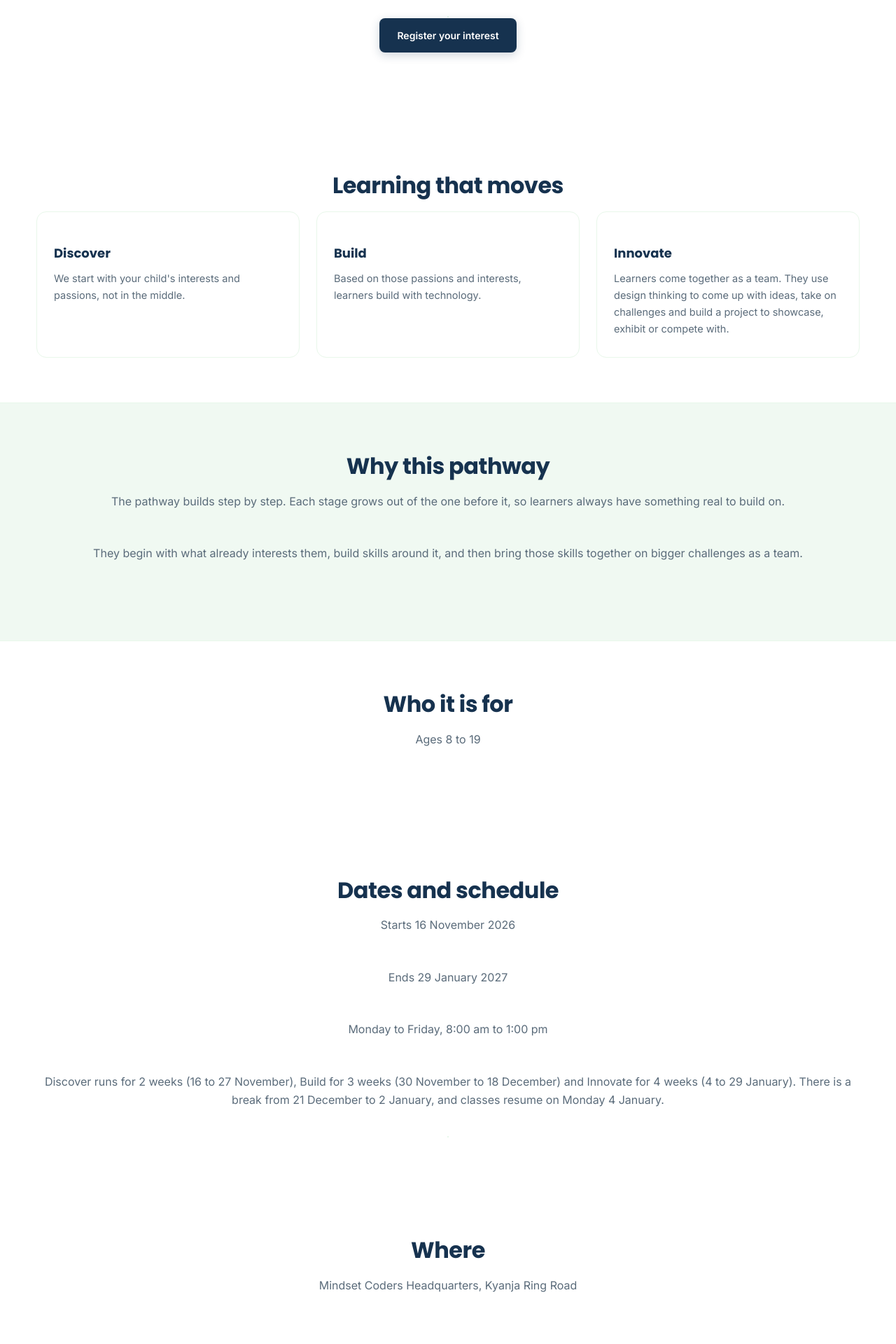
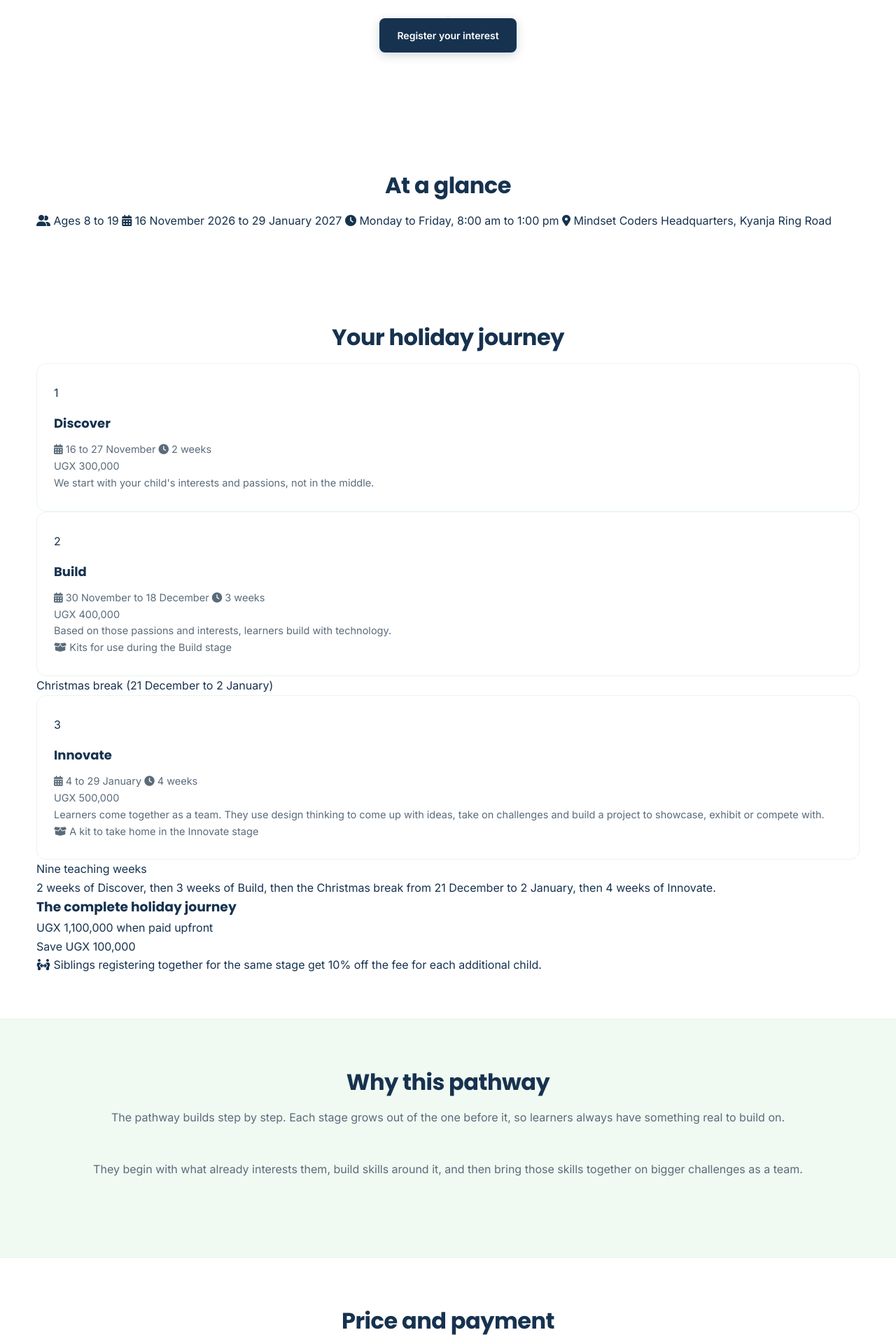
Before and after one commit to MarthaMuronji/Mindset-Coders, a Django app: page /steam-experience/ in a window 1280 px wide. Shown: the part 376-2296 px from the top of the page at 70% size. Run offline with Django 5.2, Linux system fonts and the light colour scheme.

Commit message:
WIP: STEAM Experience journey redesign (unfinished)

```diff
--- a/core/views.py
+++ b/core/views.py
@@ -135,6 +135,47 @@ STEAM_EXPERIENCE = {
         'A showcase at the end of each level',
         'A certificate for each level completed',
     ],
+    # The three stages of the holiday journey, in order. The page draws one
+    # card per stage and one week block per week, so weeks must stay a number.
+    'stages': [
+        {
+            'name': 'Discover',
+            'weeks': 2,
+            'dates': '16 to 27 November',
+            'fee': 'UGX 300,000',
+            'blurb': "We start with your child's interests and passions, not in the middle.",
+            'note': None,
+        },
+        {
+            'name': 'Build',
+            'weeks': 3,
+            'dates': '30 November to 18 December',
+            'fee': 'UGX 400,000',
+            'blurb': 'Based on those passions and interests, learners build with technology.',
+            'note': 'Kits for use during the Build stage',
+        },
+        {
+            'name': 'Innovate',
+            'weeks': 4,
+            'dates': '4 to 29 January',
+            'fee': 'UGX 500,000',
+            'blurb': 'Learners come together as a team. They use design thinking to come up with ideas, take on challenges and build a project to showcase, exhibit or compete with.',
+            'note': 'A kit to take home in the Innovate stage',
+        },
+    ],
+    # The pause between two stages. The page places the marker right after
+    # the stage whose name matches "after", and leaves a gap in the week bar.
+    'break': {
+        'label': 'Christmas break',
+        'dates': '21 December to 2 January',
+        'after': 'Build',
+    },
+    # The price for taking the whole pathway in one payment.
+    'full_journey': {
+        'fee': 'UGX 1,100,000',
+        'note': 'when paid upfront',
+        'saving': 'Save UGX 100,000',
+    },
 }
 
 def steam_experience(request):
--- a/templates/steam_experience.html
+++ b/templates/steam_experience.html
@@ -22,6 +22,81 @@ While the program is not public yet, tell crawlers to skip this page. The view a
     <p class="section-cta-wrap"><a href="{{ registration_url }}" class="btn btn-primary" data-umami-event="steam-register-interest" data-umami-event-from="steam-experience">Register your interest</a></p>
 </section>
 
+{% if content.age_range or content.start_date or content.end_date or content.schedule or content.venues %}
+<section class="home-section steam-glance reveal" aria-label="At a glance">
+    <h2 class="steam-glance-title">At a glance</h2>
+    <div class="steam-glance-list">
+        {% if content.age_range %}
+        <span class="steam-chip"><i class="fa-solid fa-user-group" aria-hidden="true"></i> {{ content.age_range }}</span>
+        {% endif %}
+        {% if content.start_date or content.end_date %}
+        <span class="steam-chip"><i class="fa-solid fa-calendar-days" aria-hidden="true"></i> {% if content.start_date and content.end_date %}{{ content.start_date }} to {{ content.end_date }}{% else %}{{ content.start_date }}{{ content.end_date }}{% endif %}</span>
+        {% endif %}
+        {% if content.schedule %}
+        <span class="steam-chip"><i class="fa-solid fa-clock" aria-hidden="true"></i> {{ content.schedule }}</span>
+        {% endif %}
+        {% if content.venues %}
+        <span class="steam-chip"><i class="fa-solid fa-location-dot" aria-hidden="true"></i> {{ content.venues.0 }}</span>
+        {% endif %}
+    </div>
+</section>
+{% endif %}
+
+{% if content.stages %}
+<section class="home-section steam-journey reveal">
+    <h2>Your holiday journey</h2>
+    <div class="steam-stage-grid">
+        {% for stage in content.stages %}
+        <article class="build-card steam-stage-card steam-stage-card--{{ forloop.counter }} reveal reveal-delay-{{ forloop.counter }}">
+            <span class="steam-stage-number" aria-hidden="true">{{ forloop.counter }}</span>
+            <h3>{{ stage.name }}</h3>
+            <p class="steam-stage-meta">
+                {% if stage.dates %}<span><i class="fa-solid fa-calendar-days" aria-hidden="true"></i> {{ stage.dates }}</span>{% endif %}
+                {% if stage.weeks %}<span><i class="fa-solid fa-clock" aria-hidden="true"></i> {{ stage.weeks }} weeks</span>{% endif %}
+            </p>
+            {% if stage.fee %}<p class="steam-stage-fee">{{ stage.fee }}</p>{% endif %}
+            {% if stage.blurb %}<p>{{ stage.blurb }}</p>{% endif %}
+            {% if stage.note %}<p class="steam-stage-note"><i class="fa-solid fa-box-open" aria-hidden="true"></i> {{ stage.note }}</p>{% endif %}
+        </article>
+        {% if content.break and content.break.after == stage.name %}
+        <div class="steam-break">
+            <span class="steam-break-label">{{ content.break.label }}{% if content.break.dates %} ({{ content.break.dates }}){% endif %}</span>
+        </div>
+        {% endif %}
+        {% endfor %}
+    </div>
+
+    {% comment %}Photo slot: when a photo for this page is ready, remove the
+    comment marks around this block and point the src at the new image.
+    It must be a picture that is not used on any other page.
+    <div class="img-slot img-slot--wide">
+        <img src="{% static 'images/steam-experience.jpg' %}" alt="Learners building a project together during the STEAM Experience" width="1200" height="600" loading="lazy" onerror="this.remove()">
+    </div>
+    {% endcomment %}
+
+    <div class="steam-weeks">
+        <p class="steam-weeks-title">Nine teaching weeks</p>
+        <div class="steam-weeks-bar" aria-hidden="true">
+            {% for stage in content.stages %}
+            {% for w in ""|ljust:stage.weeks %}<span class="steam-week steam-week--{{ stage.name|lower }}"></span>{% endfor %}
+            {% if content.break and content.break.after == stage.name %}<span class="steam-week-gap"></span>{% endif %}
+            {% endfor %}
+        </div>
+        <p class="steam-sr-only">{% for stage in content.stages %}{{ stage.weeks }} weeks of {{ stage.name }}{% if content.break and content.break.after == stage.name %}, then the {{ content.break.label }}{% if content.break.dates %} from {{ content.break.dates }}{% endif %}{% endif %}{% if not forloop.last %}, then {% endif %}{% endfor %}.</p>
+    </div>
+
+    {% if content.full_journey and content.full_journey.fee %}
+    <div class="steam-full-journey reveal">
+        <div class="steam-full-journey-main">
+            <h3>The complete holiday journey</h3>
+            <p class="steam-full-journey-price">{{ content.full_journey.fee }}{% if content.full_journey.note %} <span class="steam-full-journey-note">{{ content.full_journey.note }}</span>{% endif %}</p>
+        </div>
+        {% if content.full_journey.saving %}<span class="steam-saving-badge">{{ content.full_journey.saving }}</span>{% endif %}
+        {% if content.discount_note %}<p class="steam-discount-note"><i class="fa-solid fa-people-arrows" aria-hidden="true"></i> {{ content.discount_note }}</p>{% endif %}
+    </div>
+    {% endif %}
+</section>
+{% else %}
 <section class="home-section reveal">
     <h2>Learning that moves</h2>
     <div class="build-cards-grid">
@@ -47,38 +122,53 @@ While the program is not public yet, tell crawlers to skip this page. The view a
     {% endcomment %}
 </section>
 
+{% comment %}The strip above already shows the full date span and the
+schedule, so this section only carries the duration sentence, and only
+when there is one.{% endcomment %}
+{% if content.duration %}
+<section class="home-section reveal">
+    <h2>Dates and schedule</h2>
+    <p class="section-subtitle">{{ content.duration }}</p>
+</section>
+{% endif %}
+{% endif %}
+
 <section class="home-section section-tint reveal">
     <h2>Why this pathway</h2>
     <p class="section-subtitle">The pathway builds step by step. Each stage grows out of the one before it, so learners always have something real to build on.</p>
     <p class="section-subtitle">They begin with what already interests them, build skills around it, and then bring those skills together on bigger challenges as a team.</p>
 </section>
 
-{% if content.age_range %}
-<section class="home-section reveal">
-    <h2>Who it is for</h2>
-    <p class="section-subtitle">{{ content.age_range }}</p>
-</section>
-{% endif %}
-
-{% if content.start_date or content.schedule %}
-<section class="home-section reveal">
-    <h2>Dates and schedule</h2>
-    {% if content.start_date %}<p class="section-subtitle">Starts {{ content.start_date }}</p>{% endif %}
-    {% if content.end_date %}<p class="section-subtitle">Ends {{ content.end_date }}</p>{% endif %}
-    {% if content.schedule %}<p class="section-subtitle">{{ content.schedule }}</p>{% endif %}
-    {% if content.duration %}<p class="section-subtitle">{{ content.duration }}</p>{% endif %}
-</section>
-{% endif %}
-
-{% if content.venues %}
+{% comment %}The at a glance strip above already carries the age range, the
+full date span, the schedule and the first venue, so this section only
+appears when there are more venues to list.{% endcomment %}
+{% if content.venues|length > 1 %}
 <section class="home-section reveal">
     <h2>Where</h2>
     {% for venue in content.venues %}
-    <p class="section-subtitle">{{ venue }}</p>
+    {% if not forloop.first %}<p class="section-subtitle">{{ venue }}</p>{% endif %}
     {% endfor %}
 </section>
 {% endif %}
 
+{% if content.stages %}
+{% if content.payment_options or content.inclusions %}
+<section class="home-section reveal">
+    <h2>Price and payment</h2>
+    {% if content.payment_options %}<p class="section-subtitle">{{ content.payment_options }}</p>{% endif %}
+    {% if content.inclusions %}
+    <div class="steam-included">
+        <h3>What is included</h3>
+        <ul class="tick-list-compact">
+            {% for item in content.inclusions %}
+            <li><i class="fa-solid fa-check" aria-hidden="true"></i> {{ item }}</li>
+            {% endfor %}
+        </ul>
+    </div>
+    {% endif %}
+</section>
+{% endif %}
+{% else %}
 {% if content.price %}
 <section class="home-section reveal">
     <h2>Price and payment</h2>
@@ -86,14 +176,17 @@ While the program is not public yet, tell crawlers to skip this page. The view a
     {% if content.payment_options %}<p class="section-subtitle">{{ content.payment_options }}</p>{% endif %}
     {% if content.discount_note %}<p class="section-subtitle">{{ content.discount_note }}</p>{% endif %}
     {% if content.inclusions %}
-    <h3 class="section-cta-wrap">What is included</h3>
-    <ul class="tick-list-compact">
-        {% for item in content.inclusions %}
-        <li><i class="fa-solid fa-check" aria-hidden="true"></i> {{ item }}</li>
-        {% endfor %}
-    </ul>
+    <div class="steam-included">
+        <h3>What is included</h3>
+        <ul class="tick-list-compact">
+            {% for item in content.inclusions %}
+            <li><i class="fa-solid fa-check" aria-hidden="true"></i> {{ item }}</li>
+            {% endfor %}
+        </ul>
+    </div>
     {% endif %}
 </section>
+{% endif %}
 {% endif %}
 
 {% if content.passport_note %}
@@ -128,4 +221,12 @@ While the program is not public yet, tell crawlers to skip this page. The view a
     <p>Creating the next generation of Africa's greatest innovators.</p>
 </section>
 
+{% comment %}A single registration button that stays within thumb reach on a
+phone. The bar is hidden by CSS from 768px up, so it never shows on a
+desktop, and the page gets bottom padding so it never covers the footer
+or the closing banner.{% endcomment %}
+<div class="steam-sticky-bar">
+    <a href="{{ registration_url }}" class="btn btn-green" data-umami-event="steam-register-interest" data-umami-event-from="steam-experience">Register your interest</a>
+</div>
+
 {% endblock %}
```
